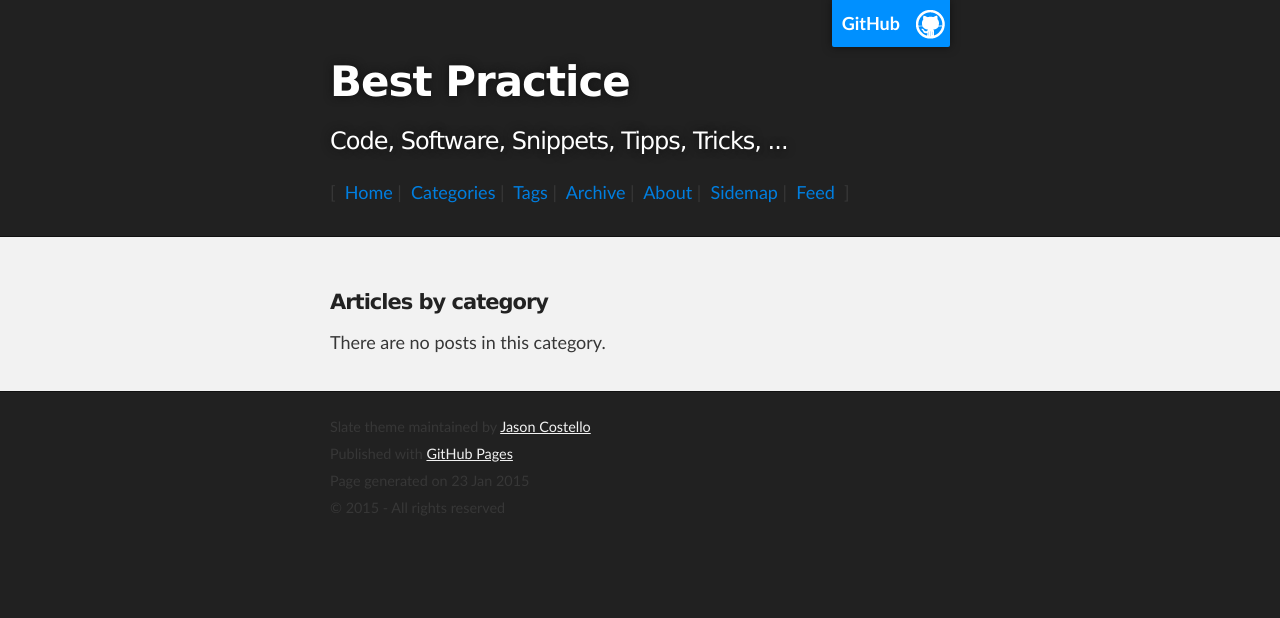
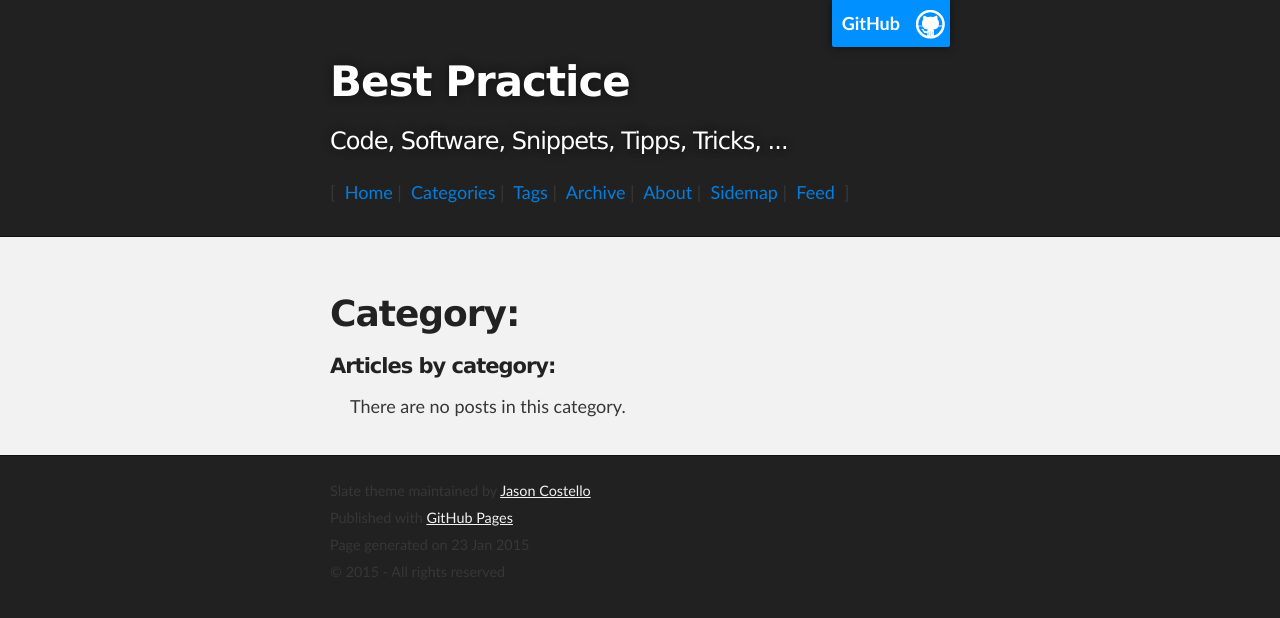
Before and after one commit to cniweb/best-practice, a Jekyll site: the page built from category/general.md, in a window 1280 px wide. Shown: the top 618 px of the page. Built offline with Jekyll 4.4.1, drawn with Linux system fonts in a browser that asks for light colours.

Commit message:
Update Tags and Categories Template

```diff
--- a/_layouts/posts_by_category.html
+++ b/_layouts/posts_by_category.html
@@ -3,35 +3,18 @@
 ---
 
 <header id="post-header">
-    <h1 id="post-title">{{ page.category }}</h1>
-    <h4 id="post-subtitle">Articles by category</h4>
+    <h1 id="post-title">Category: {{ page.category }}</h1>
+    <h4 id="post-subtitle">Articles by category:</h4>
 </header>
 
 <div id="post-content">
+  <ul>
     {% if site.categories[page.category] %}
         {% for post in site.categories[page.category] %}
-            {% capture post_year %}{{ post.date | date: '%Y' }}{% endcapture %}
-            {% if forloop.first %}
-                <h3>{{ post_year }}</h3><div class="list-group">
-            {% endif %}
-
-            {% if forloop.first == false %}
-                {% assign previous_index = forloop.index0 | minus: 1 %}
-                {% capture previous_post_year %}{{ site.categories[page.category][previous_index].date | date: '%Y' }}{% endcapture %}
-                {% if post_year != previous_post_year %}
-                    </div><h3>{{ post_year }}</h3><div class="list-group">
-                {% endif %}
-            {% endif %}
-
-            <a href="{{ site.baseurl }}{{ post.url }}/" class="list-group-item">
-                <h4 class="list-group-item-heading">{{ post.title }}</h4>
-            </a>
-
-            {% if forloop.last %}
-                </div>
-            {% endif %}
+        <li><a href="{{ site.baseurl }}{{ post.url }}">{{ post.title }}</a></li>
         {% endfor %}
     {% else %}
         <p>There are no posts in this category.</p>
     {% endif %}
+  </ul>
 </div>
--- a/_layouts/posts_by_tag.html
+++ b/_layouts/posts_by_tag.html
@@ -11,7 +11,7 @@
   <ul>
     {% if site.tags[page.tag] %}
         {% for post in site.tags[page.tag] %}
-            <a href="{{ site.baseurl }}{{ post.url }}">{{ post.title }}</a>
+        <li><a href="{{ site.baseurl }}{{ post.url }}">{{ post.title }}</a></li>
         {% endfor %}
     {% else %}
         <p>There are no posts for this tag.</p>
```
